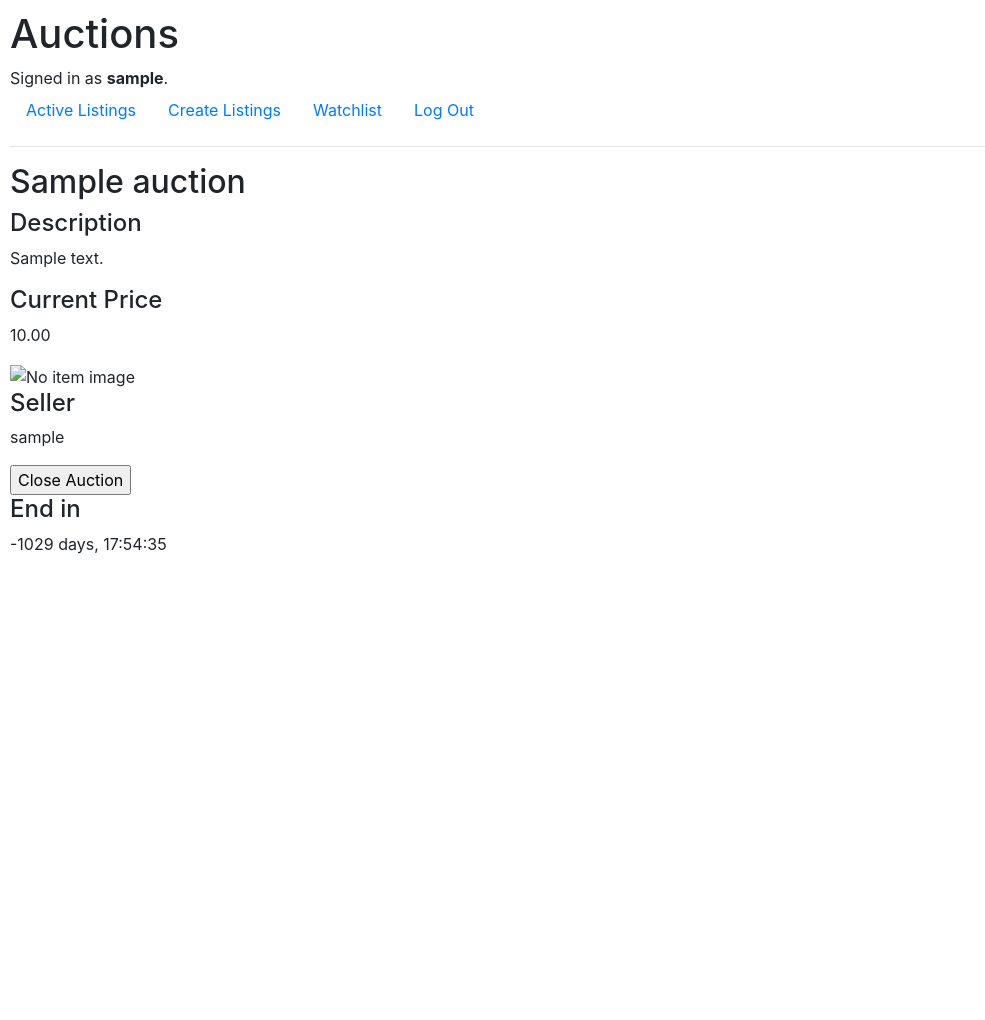
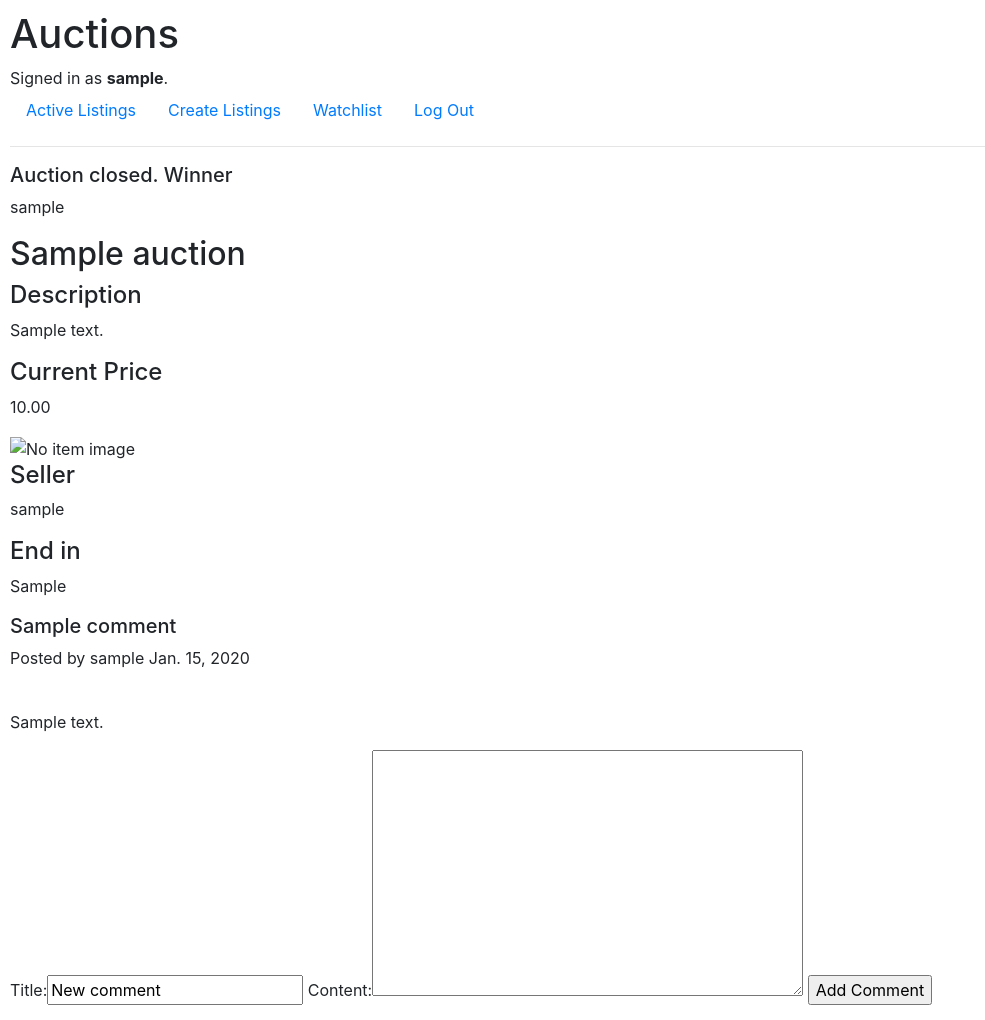
Before and after one commit to juste-sebastien/commerce, a Django app: page /listings/1 in a window 1280 px wide. Shown: the whole page, without its empty margins (0-985 px from the left). Before the commit the page ends 800 px from the top, so only its background shows below. Run offline with Django 3.2, Linux system fonts and the light colour scheme; the first user in the database is signed in; tables that the repository leaves empty hold one stand-in row (Sample ...); some libraries are stand-ins or nearby versions.

Commit message:
fix close auction bugs / add comment function

```diff
--- a/auctions/forms.py
+++ b/auctions/forms.py
@@ -13,3 +13,9 @@ class BidForm(forms.ModelForm):
     class Meta:
         model = Bid
         fields = ["price"]
+
+
+class CommentForm(forms.ModelForm):
+    class Meta:
+        model = Comment
+        fields = ["title", "content"]
--- a/auctions/models.py
+++ b/auctions/models.py
@@ -51,7 +51,10 @@ class Auction(models.Model):
     )
     price = models.DecimalField(max_digits=12, decimal_places=2, default=0.0)
     status = models.BooleanField(default=True)
-    remaining = models.CharField(max_length=200, blank=True)
+    remaining = models.CharField(max_length=32, blank=True)
+    winner = models.CharField(max_length=64, blank=True)
+    bids = models.ManyToManyField('Bid', blank=True, related_name="bids")
+    comments = models.ManyToManyField('Comment', blank=True, related_name="comments")
 
     def __str__(self):
         return f"{self.id}: {self.title} by {self.user}"
@@ -62,10 +65,21 @@ class Auction(models.Model):
 
     def update_remaining_time(self, current):
         time = self.get_end_date(self.creation_date, self.duration) - current
-        if time < timedelta():
+        if self.is_valid_time(time):
+            self.remaining = str(time)[:-7]
+            return True
+        else:
             self.status = False
-        self.remaining = str(time)[:-7]
-        return self.remaining
+            return False
+
+    def is_valid_time(self, time):
+        if time > timedelta():
+            return True
+        return False
+
+    def update_winner(self, bid):
+        self.winner = bid.user.username
+        return self.winner
 
 
 class Bid(models.Model):
@@ -74,9 +88,16 @@ class Bid(models.Model):
     auction_date = models.DateTimeField(auto_now_add=True)
     price = models.DecimalField(max_digits=12, decimal_places=2, default=0.0)
 
+    def __str__(self):
+        return f"{self.id}: {self.auction.title} by {self.user.username} at {self.price}"
+
 
 class Comment(models.Model):
     auction = models.ForeignKey(Auction, on_delete=models.CASCADE)
     user = models.ForeignKey(User, on_delete=models.CASCADE)
-    comment_date = models.DateTimeField(auto_now_add=True)
+    title = models.CharField(max_length=64, default="New comment")
+    date = models.DateField(auto_now_add=True)
     content = models.TextField(max_length=500)
+
+    def __str__(self):
+        return f"{self.id}: {self.user.username} {self.date}"
--- a/auctions/templates/auctions/current_listing.html
+++ b/auctions/templates/auctions/current_listing.html
@@ -5,8 +5,14 @@
         <p>Error!</p>
     {% endif %}
     <div>
+        {% if not auction.status %}
+            <div>
+                <h5>Auction closed. Winner</h5>
+                <p>{{ auction.winner }}</p>
+            </div>
+        {% endif %}
         <h2>{{ auction.title }}</h2>
-        {% if user in users and user.id != auction.user.id %}
+        {% if user in users and user.id != auction.user.id and auction.status %}
             <form method="POST">
                 {% csrf_token %}
                 <input type="submit" name="watch" value="{{ watchlist_text }}" />
@@ -34,4 +40,19 @@
         <h4>End in</h4>
         <p>{{ auction.remaining }}</p>
     </div>
+    {% for comment in comments %}
+        <article>
+            <h5>{{ comment.title }}</h5>
+            <p> Posted by {{ comment.user.username }} {{ comment.date }}</p>
+            <br />
+            <p> {{comment.content }}</p>
+        </article>
+    {% endfor %}
+    {% if user in users %}
+        <form method="POST">
+            {% csrf_token %}
+            {{ comment_form }}
+            <input type="submit" name="comment" value="Add Comment" />
+        </form>
+    {% endif %}
 {% endblock %}
--- a/auctions/views.py
+++ b/auctions/views.py
@@ -101,7 +101,6 @@ def create(request):
 
 
 def get_listing(request, listing_id):
-    bid_form = BidForm()
     auction = Auction.objects.get(pk=listing_id)
     update_auction_time(auction)
 
@@ -120,7 +119,9 @@ def get_listing(request, listing_id):
 
     if request.method == "POST":
         if "bid" in request.POST:
-            message = is_valid_bid(request, auction)
+            message = is_valid_bid(request, auction, user)
+        elif "comment" in request.POST:
+            message = is_valid_comment(request, auction, user)
         else:
             button_text, message = modify_watchlist(auction, user)
 
@@ -131,20 +132,29 @@ def get_listing(request, listing_id):
             "auction": auction,
             "user": user,
             "users": User.objects.all(),
-            "bid_form": bid_form,
+            "bid_form": BidForm(),
+            "comment_form": CommentForm(),
             "message": message,
             "watchlist_text": button_text,
+            "comments": auction.comments.all(),
         },
     )
 
 
-def is_valid_bid(request, auction):
-    new_price = request.POST["price"]
-    if Decimal(new_price) > auction.price:
-        auction.price = new_price
-        auction.save()
+def is_valid_bid(request, auction, user):
+    new_price = Decimal(request.POST["price"])
+    if new_price > auction.price:
+        place_bid(new_price, auction, user)
         return True
     return False
+
+
+def place_bid(price, auction, user):
+    auction.price = price
+    bid = Bid.objects.create(auction=auction, user=user, auction_date=timezone.now(), price=auction.price)
+    bid.save()
+    auction.bids.add(bid)
+    auction.save()
 
 
 def is_in_watchlist(auction, user):
@@ -168,6 +178,21 @@ def modify_watchlist(auction, user):
     return "Error! Reload page", False
 
 
+def is_valid_comment(request, auction, user):
+    comment = request.POST["content"]
+    title = request.POST["title"]
+    try:
+        new_comment = Comment.objects.create(auction=auction, user=user, title=title, date=timezone.now(), content=comment)
+    except:
+        return False
+    else:
+        new_comment.save()
+        auction.comments.add(new_comment)
+        auction.save()
+        return True
+
+
+
 @login_required
 def watchlist(request):
     user = User.objects.get(username=request.user)
@@ -180,11 +205,37 @@ def watchlist(request):
 
 
 def update_auction_time(auction):
-    auction.update_remaining_time(timezone.now())
+    """    if not auction.is_valid_time(timezone.now()):
+            update_winner(auction)
+        else:"""
+    if not auction.update_remaining_time(timezone.now()):
+        bid = search_bid(auction)
+        auction.update_winner(bid)
     auction.save()
+
+
+def search_bid(auction):
+    try:
+        bid = Bid.objects.get(auction=auction, price=auction.price)
+    except Bid.DoesNotExist:
+        print("bid not found")
+        return None
+    else:
+        return bid
 
 
 @login_required
 def close_auction(request, auction_id):
     auction = Auction.objects.get(id=auction_id)
     auction.status = False
+    bid = search_bid(auction)
+    if bid != None:
+        auction.winner = auction.update_winner(bid)
+    auction.remaining = "Ended"
+    auction.save()
+    return HttpResponseRedirect((reverse('index')))
+
+
+@login_required
+def comment(request):
+    pass
```
Also changed, not shown: other parts of auctions/templates/auctions/current_listing.html (+2 -2 lines), auctions/templates/auctions/index.html (+17 -10 lines), auctions/templates/auctions/watchlist.html (+15 -9 lines).
